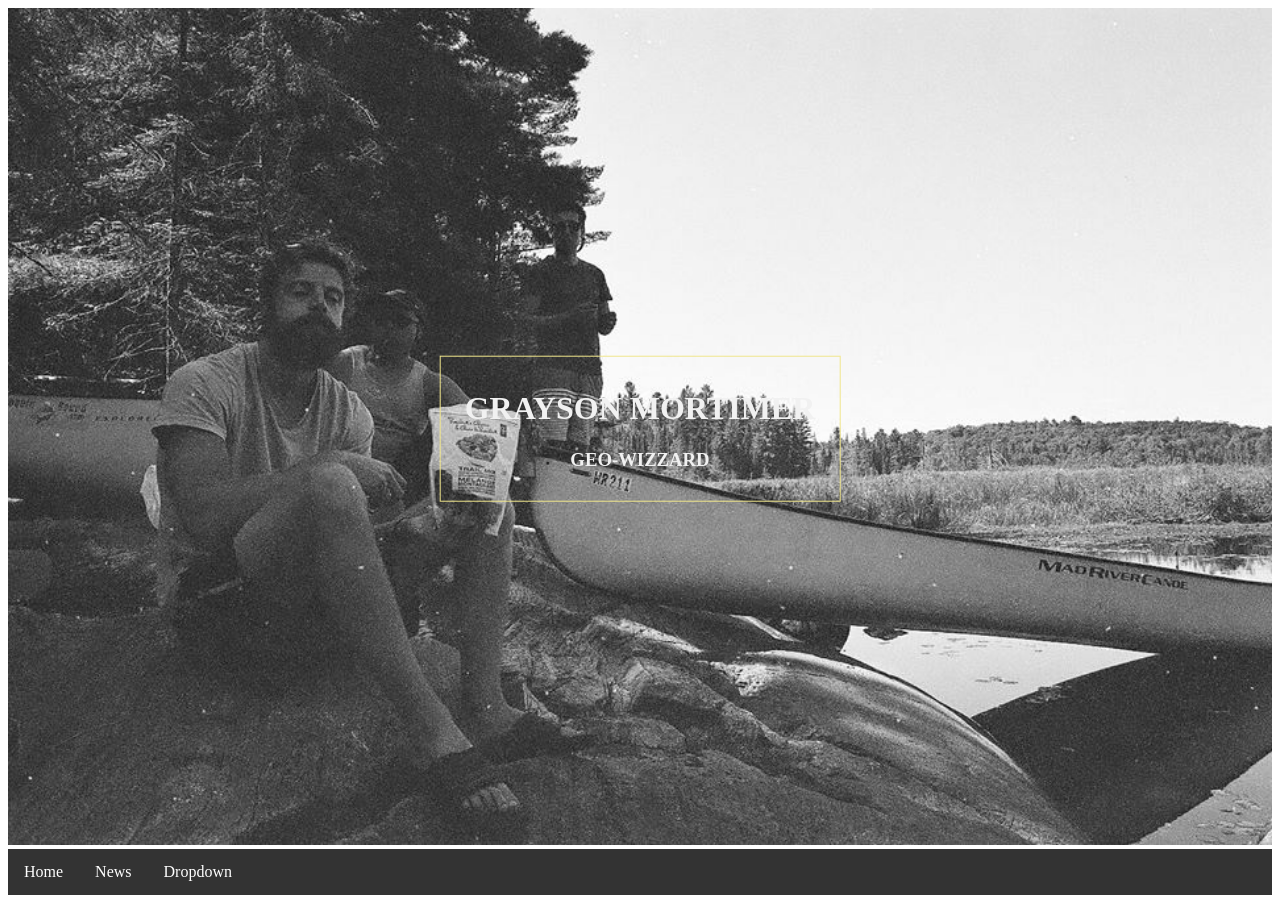
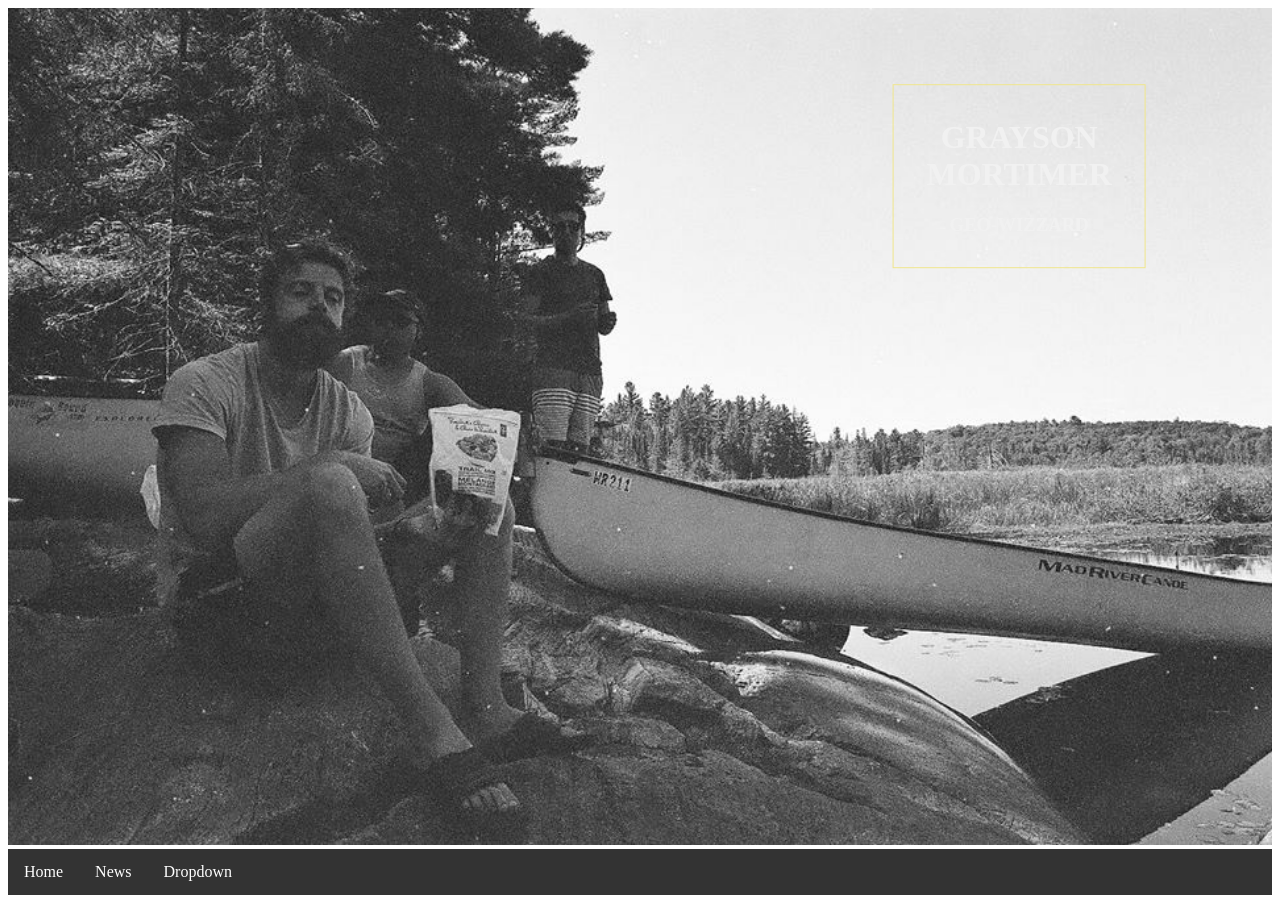
Before and after one commit to grmortim/grmortim.github.io, a plain HTML site: page index.html in a window 1280 px wide. Drawn offline with Linux system fonts and the light colour scheme.

Commit message:
Top right

```diff
--- a/style.css
+++ b/style.css
@@ -63,8 +63,8 @@ li.dropdown {
 
 .headertextbox{
   position:absolute;
-  top:50%;
-  left:50%;
+  top:20%;
+  left:80%;
   transform:translate(-50%,-50%);
   -ms-transform:translate(-50%,-50%);
   padding:12px 24px;
```
